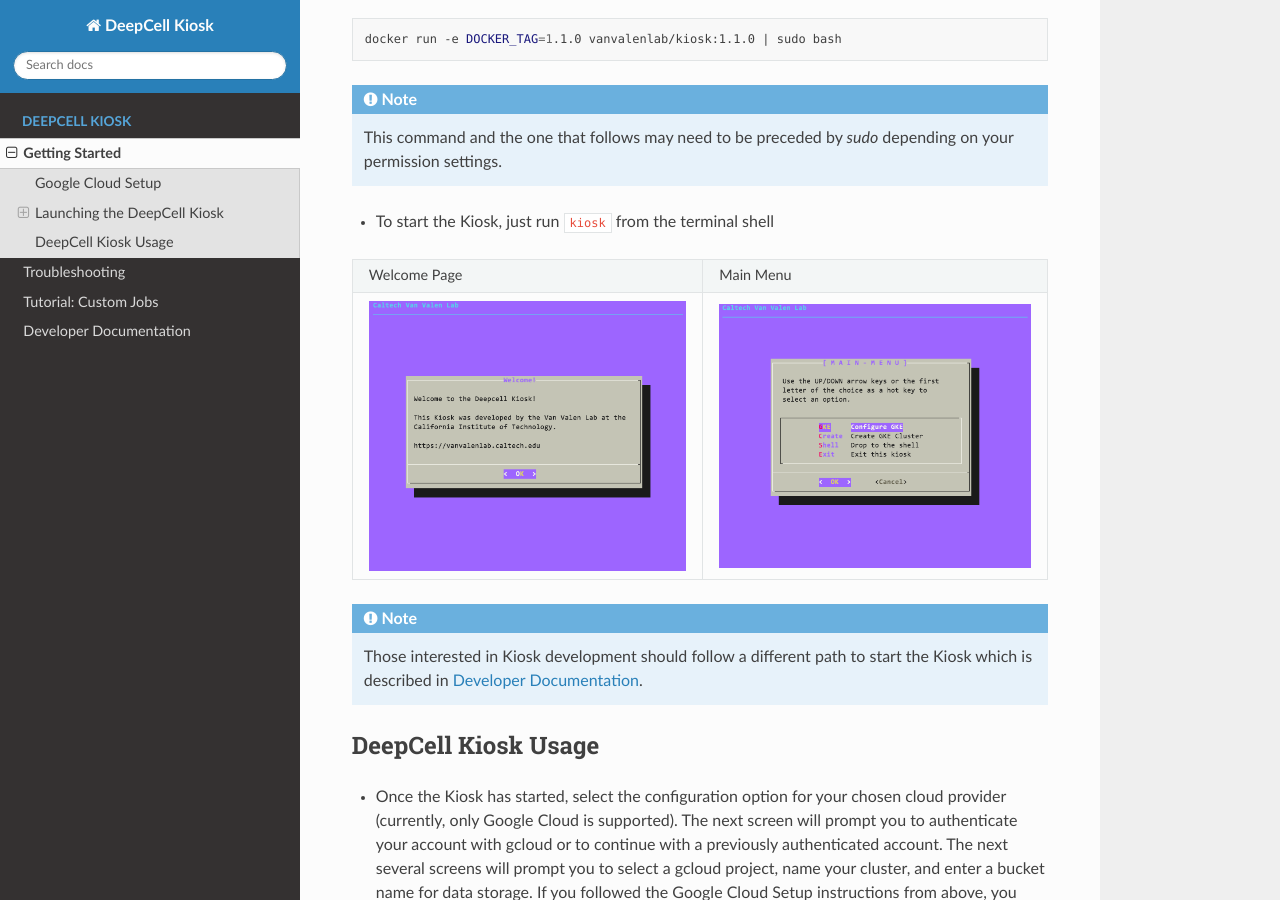
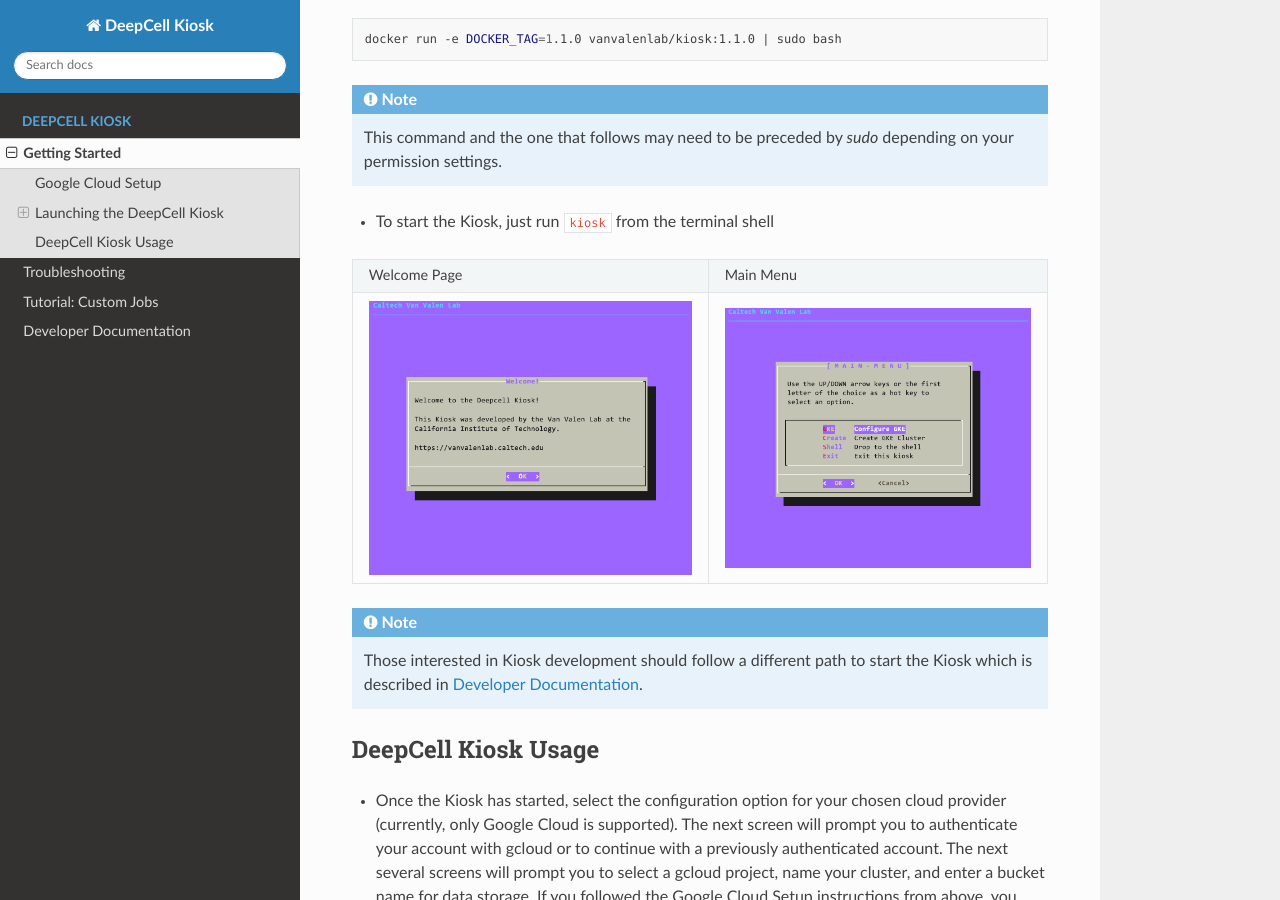
Before and after one commit to vanvalenlab/kiosk-console, a Sphinx documentation site: the page built from docs/source/GETTING_STARTED.rst, in a window 1280 px wide and 900 px high, scrolled down 3124 px. Built offline with Sphinx 7.4.7 and the Read the Docs theme 2.0.0, drawn with Linux system fonts in a browser that asks for light colours.

Commit message:
undo changes - rst vs md issue

```diff
--- a/docs/source/GETTING_STARTED.rst
+++ b/docs/source/GETTING_STARTED.rst
@@ -105,12 +105,10 @@
 
 .. list-table::
 
-  * - Welcome Page
-    - Main Menu
-  * - .. image:: ../images/Kiosk-Welcome.png
-        :width: 400
-    - .. image:: ../images/Kiosk-Main-Menu.png
-        :width: 400
+    * - Welcome Page
+      - Main Menu
+    * - .. image:: ../images/Kiosk-Welcome.png
+      - .. image:: ../images/Kiosk-Main-Menu.png
 
 .. note:: Those interested in Kiosk development should follow a different path to start the Kiosk which is described in :ref:`DEVELOPER`.
 
```
